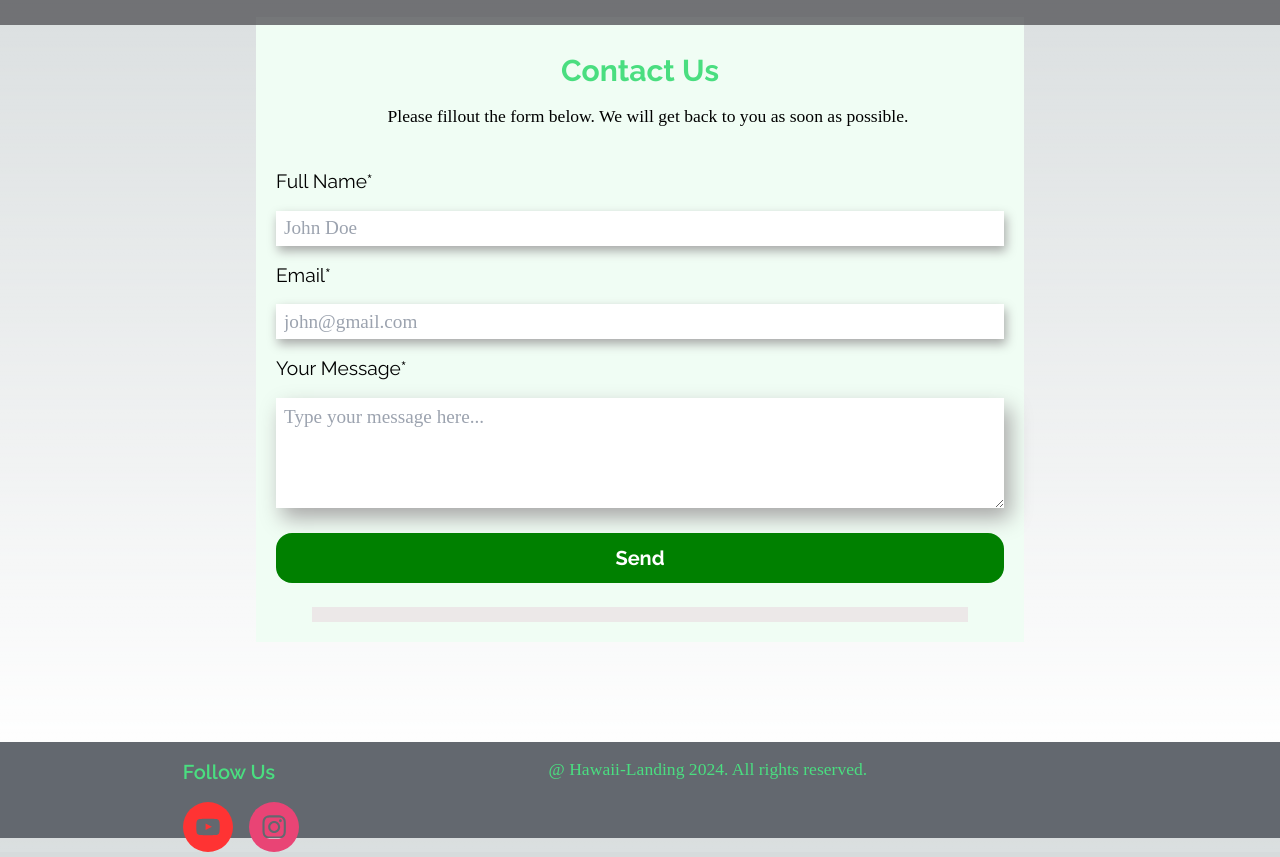
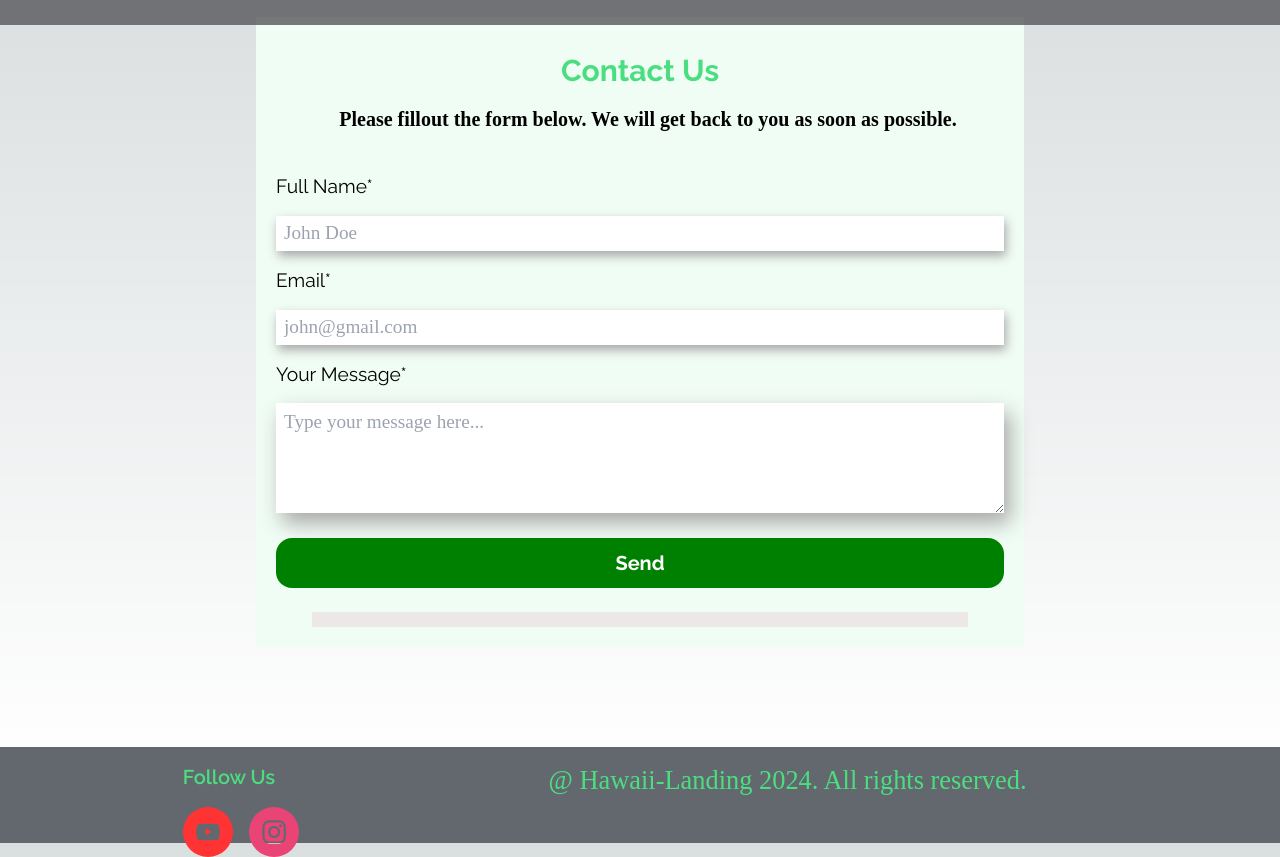
Before and after one commit to Lalanikw/hawaiilandingfull, a Next.js app: page /ContactUs in a window 1280 px wide. Shown: the part 111-968 px from the top of the page. Built offline with nearby package versions, Linux system fonts and the light colour scheme; a web font is replaced by a local one.

Commit message:
4th 3 25

```diff
--- a/app/ContactUs/page.js
+++ b/app/ContactUs/page.js
@@ -4,7 +4,7 @@ export default function page() {
   return (
     <div className="p-5 max-w-3xl mx-auto bg-green-50 mb-5 mt-32">
       <h1 className="p-4 text-3xl font-bold text-center text-green-400">Contact Us</h1>
-      <p className="pl-4 text-center">Please fillout the form below. We will
+      <p className="pl-4 text-center text-xl font-semibold ">Please fillout the form below. We will
         get back to you as soon as possible. </p>
 
       <ContactForm />
--- a/components/Footer.js
+++ b/components/Footer.js
@@ -25,7 +25,7 @@ const Footer = () => {
                 </ul>
               </div>
           </div>
-            <div className="text-green-400">
+            <div className="text-green-400 text-2xl font-semibold ">
               <p> @ Hawaii-Landing 2024. All rights reserved.
               </p>
             </div>
```
